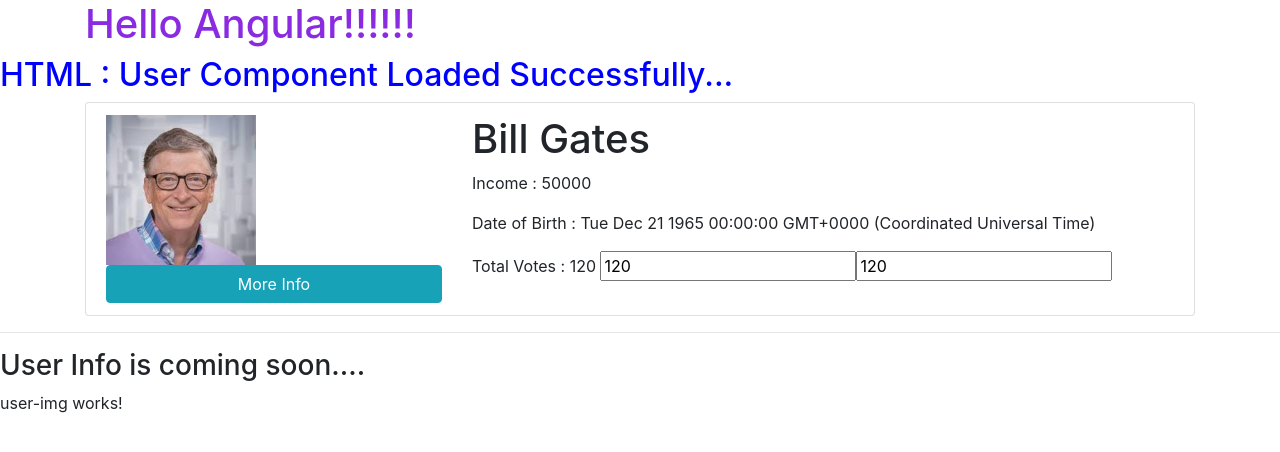
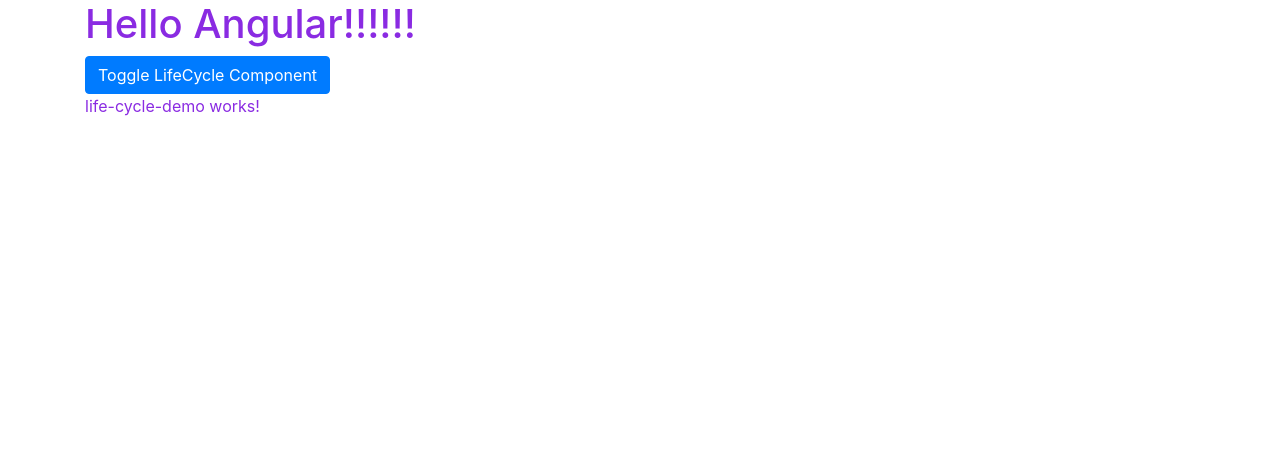
Before and after one commit to synergy2411/erricson, an Angular app: page / in a window 1280 px wide. Shown: the top 452 px of the page. Built offline with nearby package versions, Linux system fonts and the light colour scheme.

Commit message:
life cycle

```diff
--- a/src/app/app.component.html
+++ b/src/app/app.component.html
@@ -1,5 +1,13 @@
 <div class="container">
   <h1>Hello Angular!!!!!!</h1>
+
+  <!-- <app-user></app-user> -->
+
+  <button class="btn btn-primary" (click)="onToggle()">
+    Toggle LifeCycle Component
+  </button>
+
+  <div *ngIf="bool">
+    <app-life-cycle-demo [appName]="appName"></app-life-cycle-demo>
+  </div>
 </div>
-
-<app-user></app-user>
--- a/src/app/app.component.ts
+++ b/src/app/app.component.ts
@@ -5,4 +5,11 @@
   templateUrl: './app.component.html',
   styleUrls: ['./app.component.css']
 })
-export class AppComponent {}
+export class AppComponent {
+  appName = 'My Awesome User App';
+  bool = true;
+
+  onToggle() {
+    this.bool = !this.bool;
+  }
+}
--- a/src/app/app.module.ts
+++ b/src/app/app.module.ts
@@ -6,13 +6,15 @@
 import { UserComponent } from './user/user.component';
 import { UserInfoComponent } from './user/user-info/user-info.component';
 import { UserImgComponent } from './user/user-img/user-img.component';
+import { LifeCycleDemoComponent } from './life-cycle-demo/life-cycle-demo.component';
 
 @NgModule({
   declarations: [   // Component, Pipe, Directive
     AppComponent,
     UserComponent,
     UserInfoComponent,
-    UserImgComponent
+    UserImgComponent,
+    LifeCycleDemoComponent
   ],
   imports: [        // Modules - Built-in / Custom Module
     BrowserModule,
--- /dev/null
+++ b/src/app/life-cycle-demo/life-cycle-demo.component.html
@@ -0,0 +1 @@
+<p>life-cycle-demo works!</p>
--- /dev/null
+++ b/src/app/life-cycle-demo/life-cycle-demo.component.ts
@@ -0,0 +1,45 @@
+import {
+  AfterContentChecked,
+  AfterContentInit,
+  AfterViewChecked,
+  AfterViewInit,
+  Component,
+  DoCheck,
+  Input,
+  OnChanges,
+  OnDestroy,
+  OnInit,
+  SimpleChanges,
+} from '@angular/core';
+
+@Component({
+  selector: "app-life-cycle-demo",
+  templateUrl: "./life-cycle-demo.component.html",
+  styleUrls: ["./life-cycle-demo.component.css"],
+})
+export class LifeCycleDemoComponent
+  implements
+    OnInit,
+    OnChanges,
+    DoCheck,
+    AfterContentInit,
+    AfterContentChecked,
+    AfterViewInit,
+    AfterViewChecked,
+    OnDestroy {
+
+      @Input() appName: string;
+
+  constructor() {}
+
+  ngOnChanges(change : SimpleChanges) {
+    console.log("ngOnChanges", change);
+  }
+  ngOnInit() { console.log("ngOnInit")  }
+  ngDoCheck() { console.log("ngDoCheck") }
+  ngAfterContentInit() { console.log("ngAfterContentInit") }
+  ngAfterContentChecked() { console.log("ngAfterContentChecked") }
+  ngAfterViewInit() { console.log("ngAfterViewInit") }
+  ngAfterViewChecked() { console.log("ngAfterViewChecked") }
+  ngOnDestroy() { console.log("ngOnDestroy") }
+}
--- a/src/app/user/user-img/user-img.component.html
+++ b/src/app/user/user-img/user-img.component.html
@@ -1 +1,6 @@
-<p>user-img works!</p>
+<img [src]="user.image" width="150" height="150" />
+<br />
+<button class="btn btn-info btn-block"
+  (click)="onMoreInfo(user)">
+  More Info
+</button>
--- a/src/app/user/user-img/user-img.component.ts
+++ b/src/app/user/user-img/user-img.component.ts
@@ -1,15 +1,18 @@
-import { Component, OnInit } from '@angular/core';
+import { Component, OnInit, Input, Output,
+  EventEmitter } from '@angular/core';
 
 @Component({
   selector: 'app-user-img',
   templateUrl: './user-img.component.html',
   styleUrls: ['./user-img.component.css']
 })
-export class UserImgComponent implements OnInit {
+export class UserImgComponent {
 
-  constructor() { }
+  @Input() user: any;
+  @Output() childEvent = new EventEmitter<any>();
 
-  ngOnInit() {
+  onMoreInfo(user: any) {
+    this.childEvent.emit(user);
   }
 
 }
--- a/src/app/user/user-info/user-info.component.html
+++ b/src/app/user/user-info/user-info.component.html
@@ -1 +1,20 @@
-<h3>User Info is coming soon....</h3>
+<ng-content select="header"></ng-content>
+
+<!-- Angular Expression -->
+<h1>{{ user.firstName }} {{ user.lastName }}</h1>
+<!-- Property Binding -->
+<p>Income : <span [innerHTML]="user.income"></span></p>
+<p>Date of Birth : {{ user.dob }}</p>
+<p><ng-content select=".my-content"></ng-content></p>
+<p>
+  Total Votes : {{ user.votes }}
+  <input
+    type="number"
+    [value]="user.votes"
+    (change)="user.votes = $event.target.value"
+  />
+  <input type="number" [(ngModel)]="user.votes" />
+</p>
+
+
+<ng-content select="footer"></ng-content>
--- a/src/app/user/user-info/user-info.component.ts
+++ b/src/app/user/user-info/user-info.component.ts
@@ -1,8 +1,10 @@
-import { Component } from '@angular/core';
+import { Component, Input } from '@angular/core';
 
 @Component({
   selector : 'app-user-info',
   templateUrl : './user-info.component.html',
   styleUrls : ['./user-info.component.css']
 })
-export class UserInfoComponent {}
+export class UserInfoComponent {
+  @Input() user: any;
+}
--- a/src/app/user/user.component.html
+++ b/src/app/user/user.component.html
@@ -5,30 +5,17 @@
     <li class="list-group-item">
       <div class="row">
         <div class="col-sm-4 col-md-4">
-          <img [src]="user.image" width="150" height="150" />
-          <br/>
-          <button class="btn btn-info btn-block"
-            (click)="onMoreInfo(user)">More Info</button>
+          <app-user-img [user]="user"
+            (childEvent)="onMoreInfo($event)"></app-user-img>
         </div>
         <div class="col-sm-8 col-md-8">
-          <!-- Angular Expression -->
-          <h1>{{ user.firstName }} {{ user.lastName }}</h1>
-          <!-- Property Binding -->
-          <p>Income : <span [innerHTML]="user.income"></span></p>
-          <p>Date of Birth : {{ user.dob }}</p>
-          <p>Total Votes : {{ user.votes }}
-              <input type="number"
-                [value]="user.votes"
-                (change) = "user.votes = $event.target.value">
-              <input type="number" [(ngModel)]="user.votes" >
-          </p>
+          <app-user-info [user]="user">
+            <header>This is the header</header>
+            <main class="my-content">Main Contents</main>
+            <footer>This is footer info</footer>
+          </app-user-info>
         </div>
       </div>
     </li>
   </ul>
 </div>
-
-<hr />
-
-<app-user-info></app-user-info>
-<app-user-img></app-user-img>
--- a/src/app/user/user.component.ts
+++ b/src/app/user/user.component.ts
@@ -19,7 +19,7 @@
   };
 
   onMoreInfo(usr: any) {
-    alert(`Mr. ${usr.lastName} is working with ${usr.company}`)
+    alert(`From Child Event : Mr. ${usr.lastName} is working with ${usr.company}!`);
   }
 
 }
```
Also changed, not shown: src/app/life-cycle-demo/life-cycle-demo.component.css (added), 1 other file (tests, documents, lock files or other folders).
